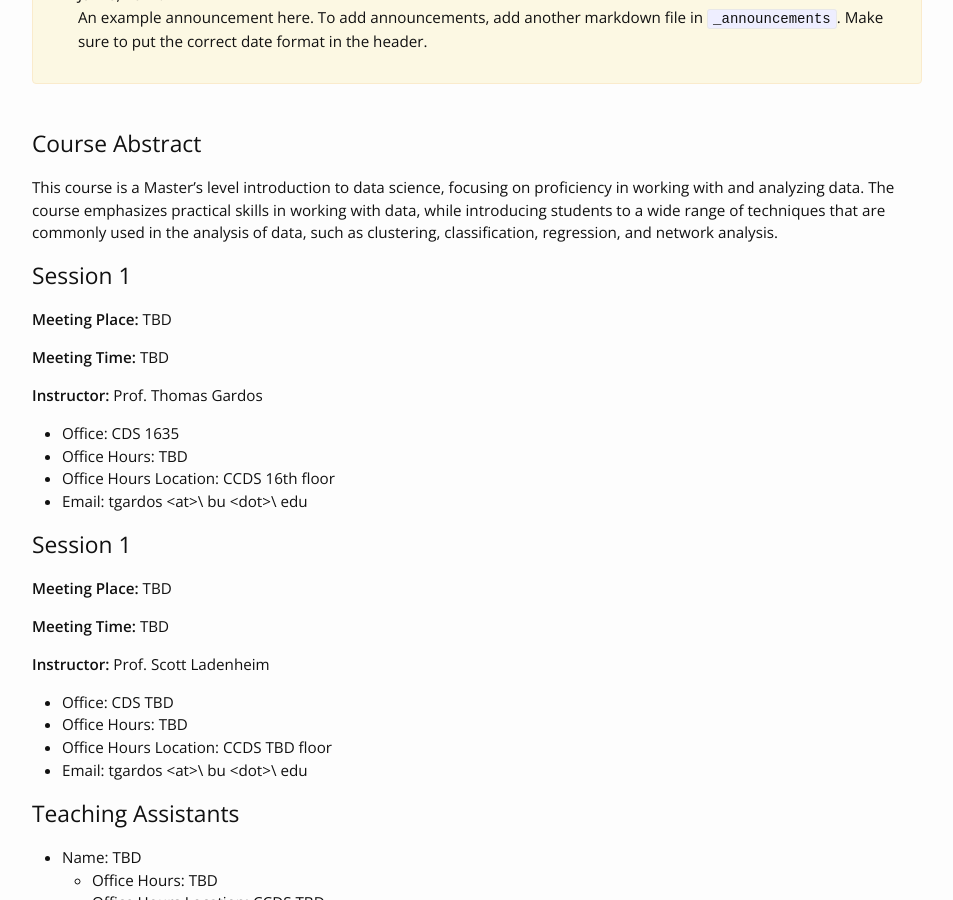
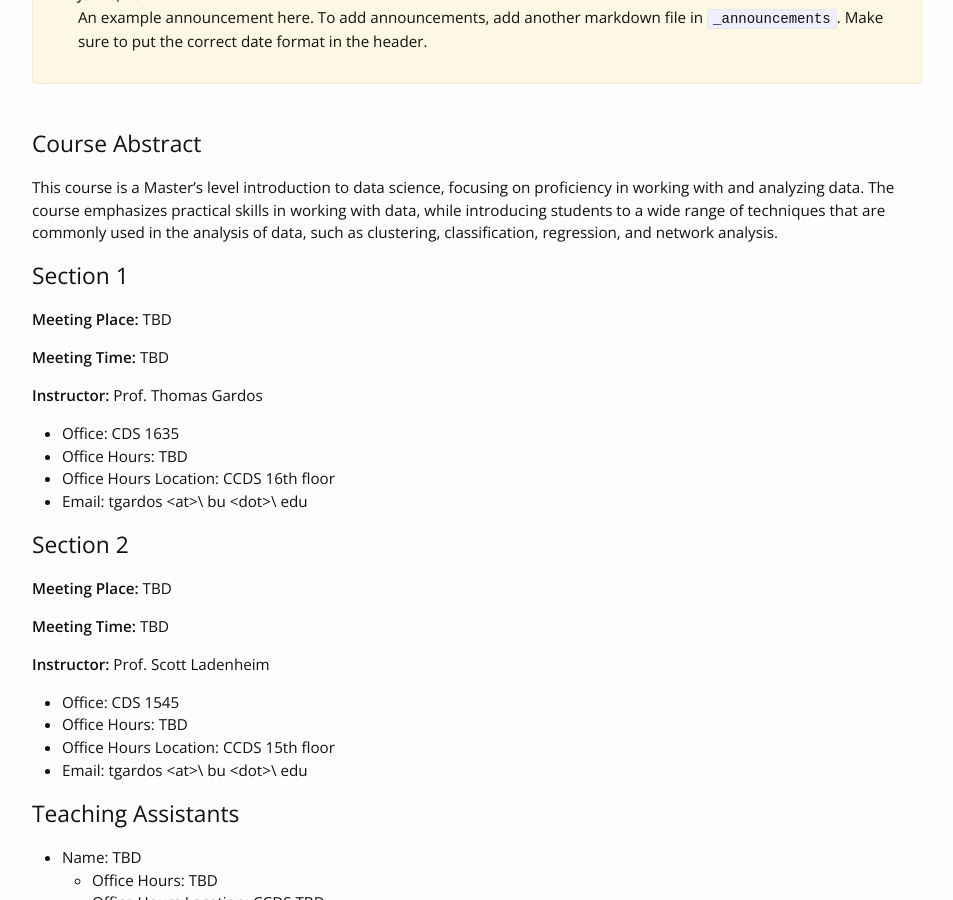
Before and after one commit to tools4ds/fa2024, a Jekyll site: the page built from index.md, in a window 1280 px wide and 900 px high, scrolled down 318 px. Shown: the whole window, without its empty margins (163-1116 px from the left). Built offline with Jekyll 4.4.1, drawn with Linux system fonts in a browser that asks for light colours; nearby versions of some CDN libraries; our own code applies the rules of GitHub Pages for plain Markdown files.

Commit message:
Corrections

```diff
--- a/index.md
+++ b/index.md
@@ -2,7 +2,7 @@
 layout: home
 ---
 
-## Session 1
+## Section 1
 **Meeting Place:** TBD
 
 **Meeting Time:** TBD
@@ -13,15 +13,15 @@ layout: home
 * Office Hours Location: CCDS 16th floor
 * Email: tgardos \<at>\ bu \<dot>\ edu
 
-## Session 1
+## Section 2
 **Meeting Place:** TBD
 
 **Meeting Time:** TBD
 
 **Instructor:** Prof. Scott Ladenheim
-* Office: CDS TBD
+* Office: CDS 1545
 * Office Hours: TBD
-* Office Hours Location: CCDS TBD floor
+* Office Hours Location: CCDS 15th floor
 * Email: tgardos \<at>\ bu \<dot>\ edu
 
 ## Teaching Assistants
```
Also changed, not shown: _layouts/schedule.html (+35 -0 lines).
